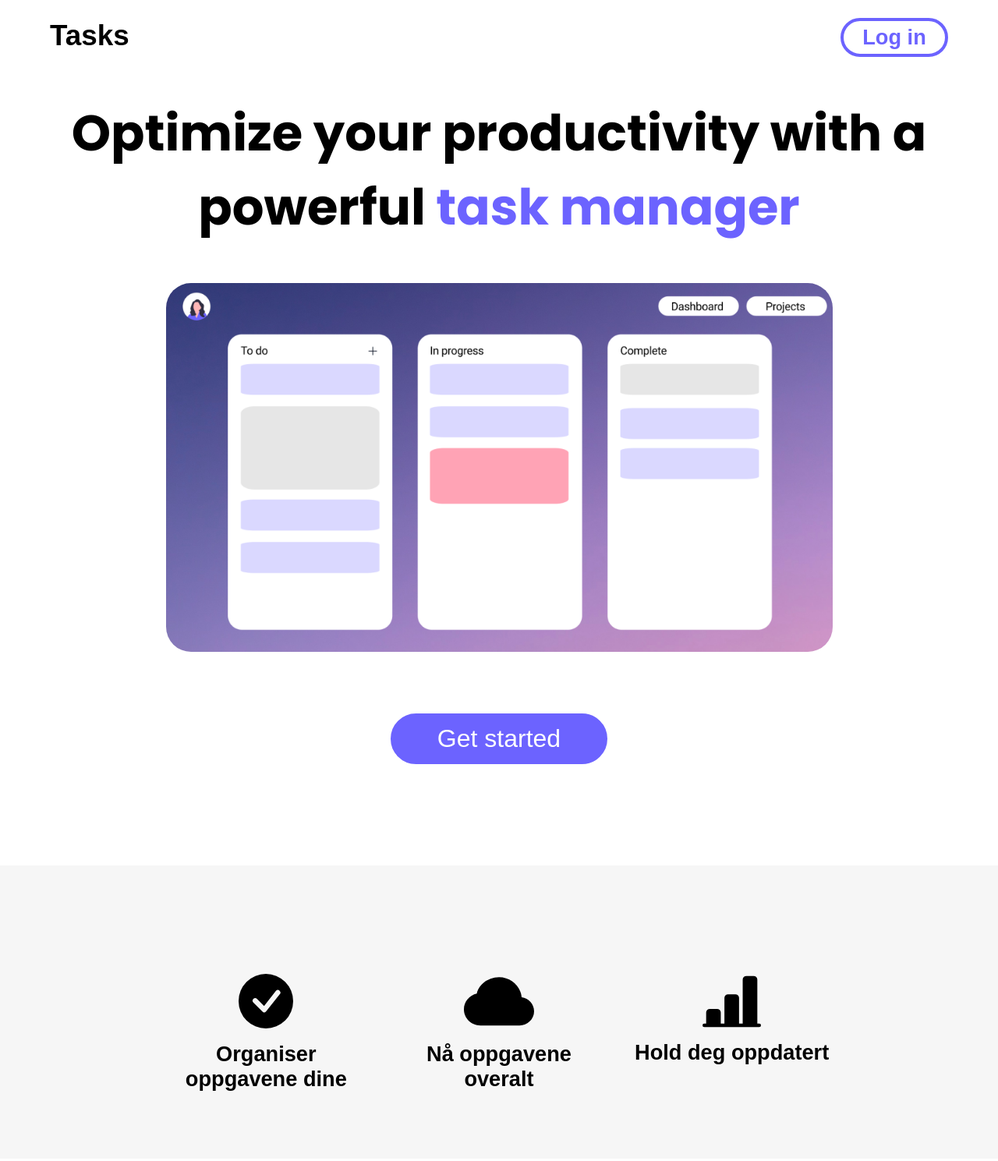
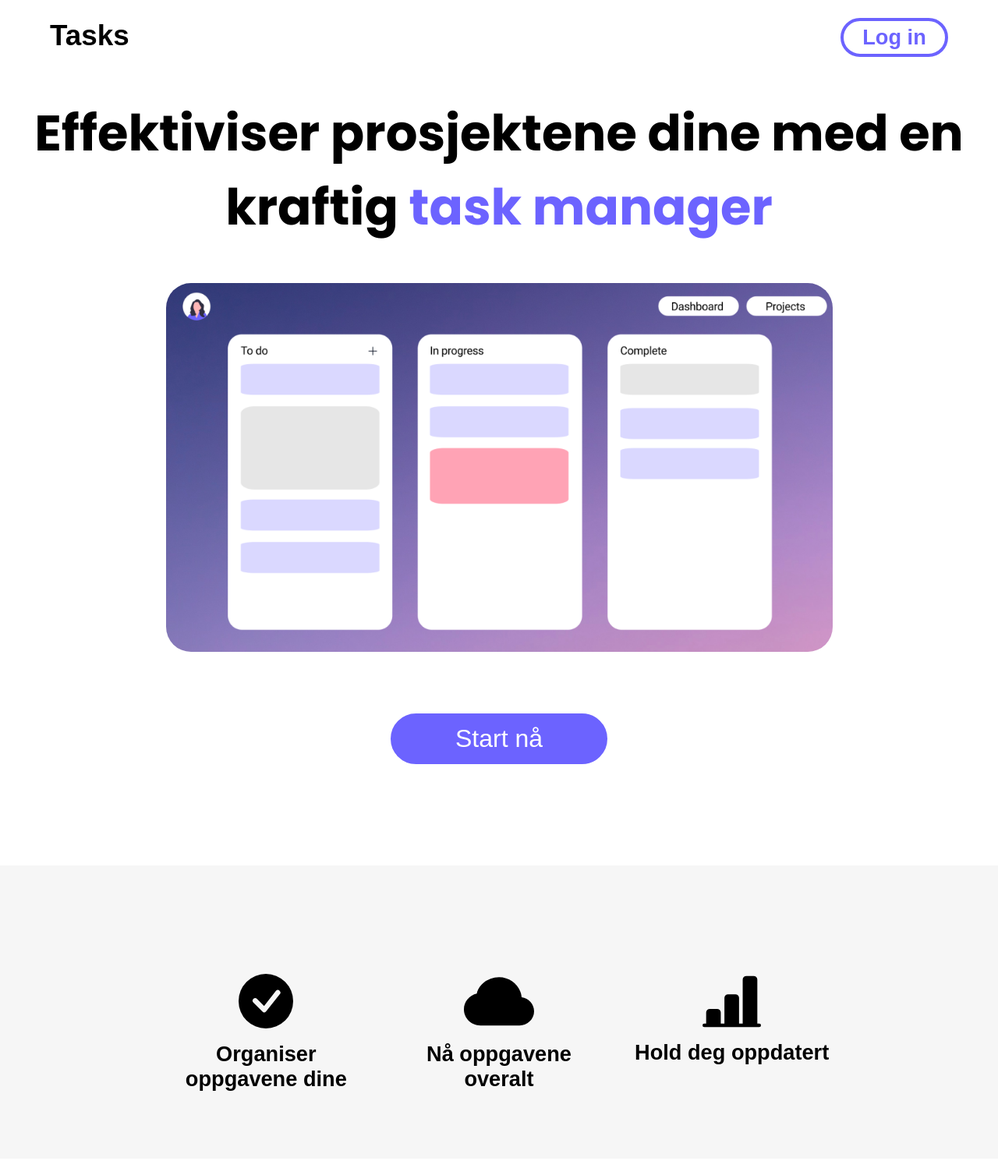
Before and after one commit to Tabgen/Task-manager, a plain HTML site: page landing page/index.html in a window 1280 px wide. Shown: the top 1489 px of the page at 78% size. Drawn offline with Linux system fonts and the light colour scheme.

Commit message:
fornorsket siden

```diff
--- a/landing page/index.html
+++ b/landing page/index.html
@@ -20,11 +20,11 @@
     </header>
 
     <section class="Hero1">
-        <h1>Optimize your productivity with a powerful <b>task manager</b></h1>
+        <h1>Effektiviser prosjektene dine med en kraftig <b>task manager</b></h1>
 
         <div class="mainpicture"><img src="/assets/landingpage screenshot.png"></div>
 
-        <a class="getstarted" href="#get started">Get started</a>
+        <a class="getstarted" href="#get started">Start nå</a>
     </section>
 
     <section class="statusbar">
@@ -76,7 +76,7 @@
 
     <section class="call">
         <h2>Øk produktiviteten din i dag gratis med “Tasks”</h2>
-        <a class="getstarted2" href="#get started">Get started</a>
+        <a class="getstarted2" href="#get started">Start nå</a>
     </section>
 
     <footer>
```
